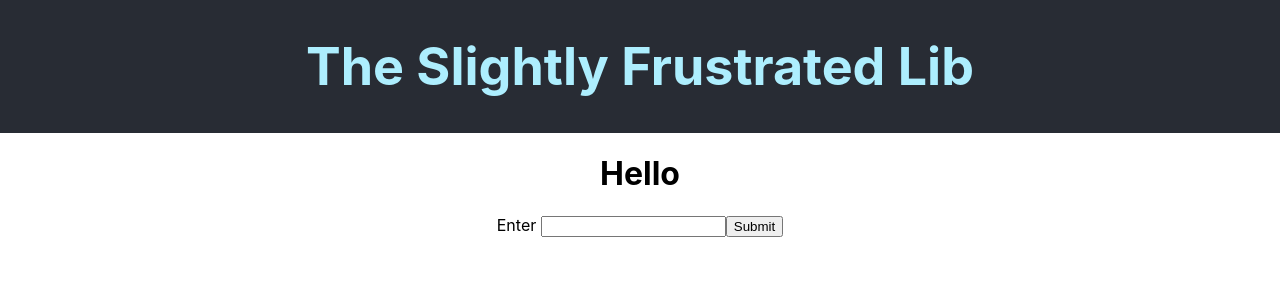
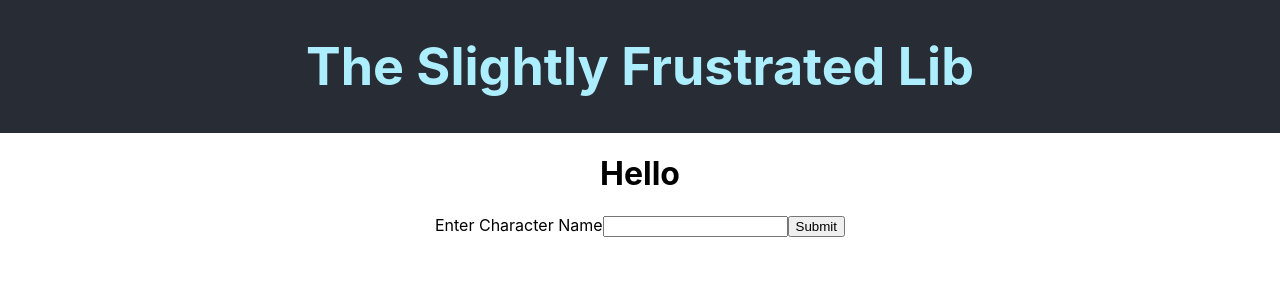
Before and after one commit to ttguitarnoob-dev/madlib, a React (Create React App) app: page /create-story in a window 1280 px wide. Shown: the top 300 px of the page. Built offline with nearby package versions, Linux system fonts and the light colour scheme.

Commit message:
form submit now progresses the game to the next round and clears the input field

```diff
--- a/src/components/CreateStory.jsx
+++ b/src/components/CreateStory.jsx
@@ -5,25 +5,35 @@ import React from "react";
 
 const CreateStory = () => {
     const [answers, setAnswers] = useState([])
-    const stupid = storyOne[0]
-    var round = 0
+    const [input, setInput] = useState('')
+    const stupid = storyOne[0].thing
+    let round = 2
+    let poo = answers.length
 
     const handleSubmit = (event) => {
+        round = round + 123434
         event.preventDefault()
         console.log('event?', event.target[0].value)
+        setInput('')
         setAnswers([...answers, event.target[0].value])
+
         console.log('stat', answers)
-        console.log('omg', stupid)
+        console.log('omg', round)
 
+    }
+
+    const handleChange = (event) => {
+        setInput(event.target.value)
+        console.log('changed', input)
     }
 
 
     return (
         <div>
             <h1>Hello</h1>
-            <form onSubmit={handleSubmit}>
-                <label>Enter {storyOne[0].key} </label>
-                <input type="text" />
+            <form onSubmit={handleSubmit} >
+                <label>Enter {storyOne[poo].thing}</label>
+                <input type="text" value={input} onChange={handleChange} />
                 <input type="submit" value="Submit" />
             </form>
         </div>
--- a/src/data/StoryOne.js
+++ b/src/data/StoryOne.js
@@ -1,15 +1,15 @@
 export const storyOne = [
     {
-        0:'Character Name'
+        thing:'Character Name'
 
     },
     {
-        1:'Noun'
+        thing:'Noun'
     },
     {
-        2:'Adjective'
+        thing:'Adjective'
     },
     {
-        3:'Noun'
+        thing:'Noun'
     }
 ]
```
